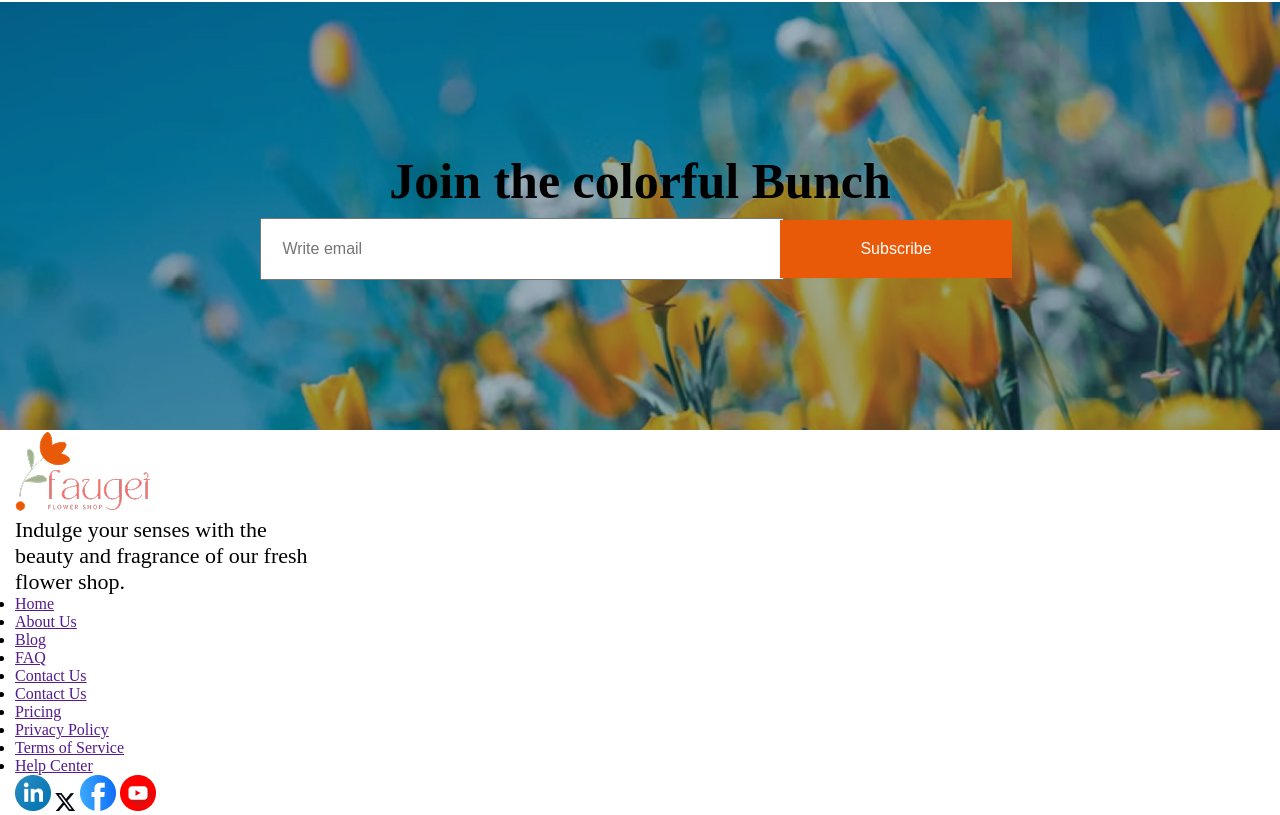
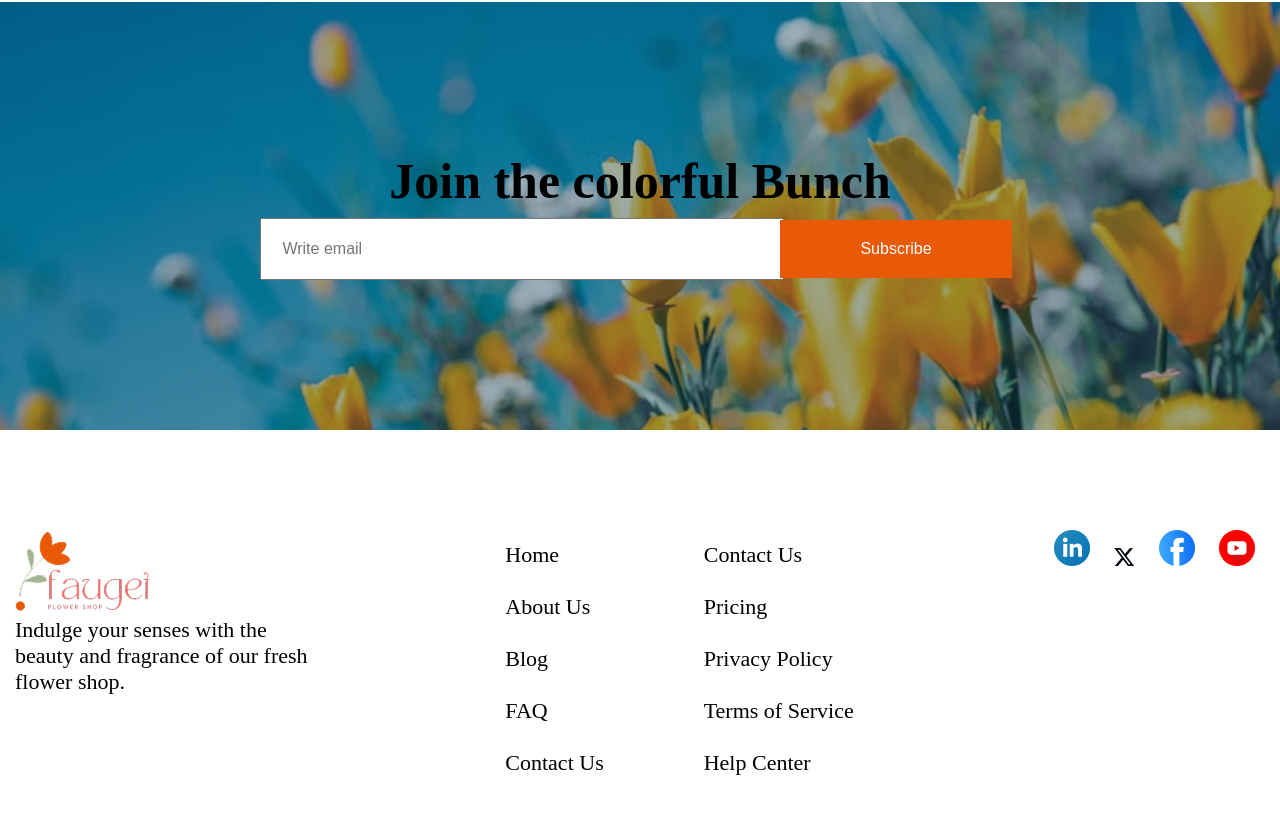
Before and after one commit to akashroydev/b12-flower-website, a plain HTML site: page index.html in a window 1280 px wide. Shown: the part 3485-4300 px from the top of the page. After the commit the page ends 4275 px from the top, so only its background shows below. Drawn offline with Linux system fonts and the light colour scheme.

Commit message:
fotter section done

```diff
--- a/style.css
+++ b/style.css
@@ -185,3 +185,29 @@ header{
 .join-child-div{
     padding: 150px;
 }
+
+
+
+
+/**----footer section design----**/
+.footer-section{
+    display: flex;
+    justify-content: space-between;
+    margin-top: 100px;
+}
+.middle-div{
+    display: flex;
+    gap: 100px;
+}
+.middle-div ul li{
+    list-style: none;
+    line-height: 50px;
+}
+.middle-div a{
+    text-decoration: none;
+    font-size: 22px;
+    color: black;
+}
+.icon img{
+    margin: 0 10px 0 10px;
+}
```
Also changed, not shown: 2 other files.
